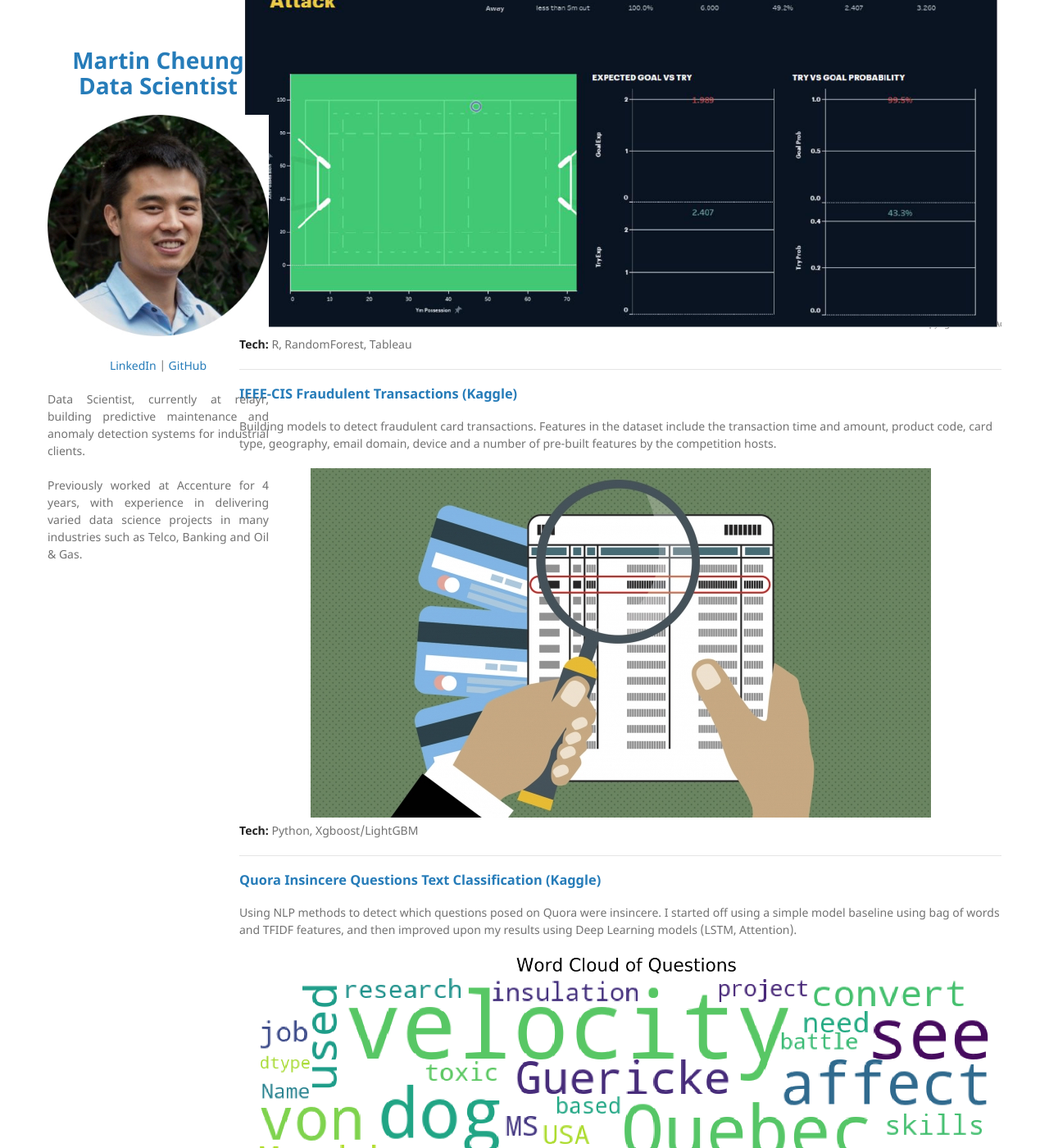
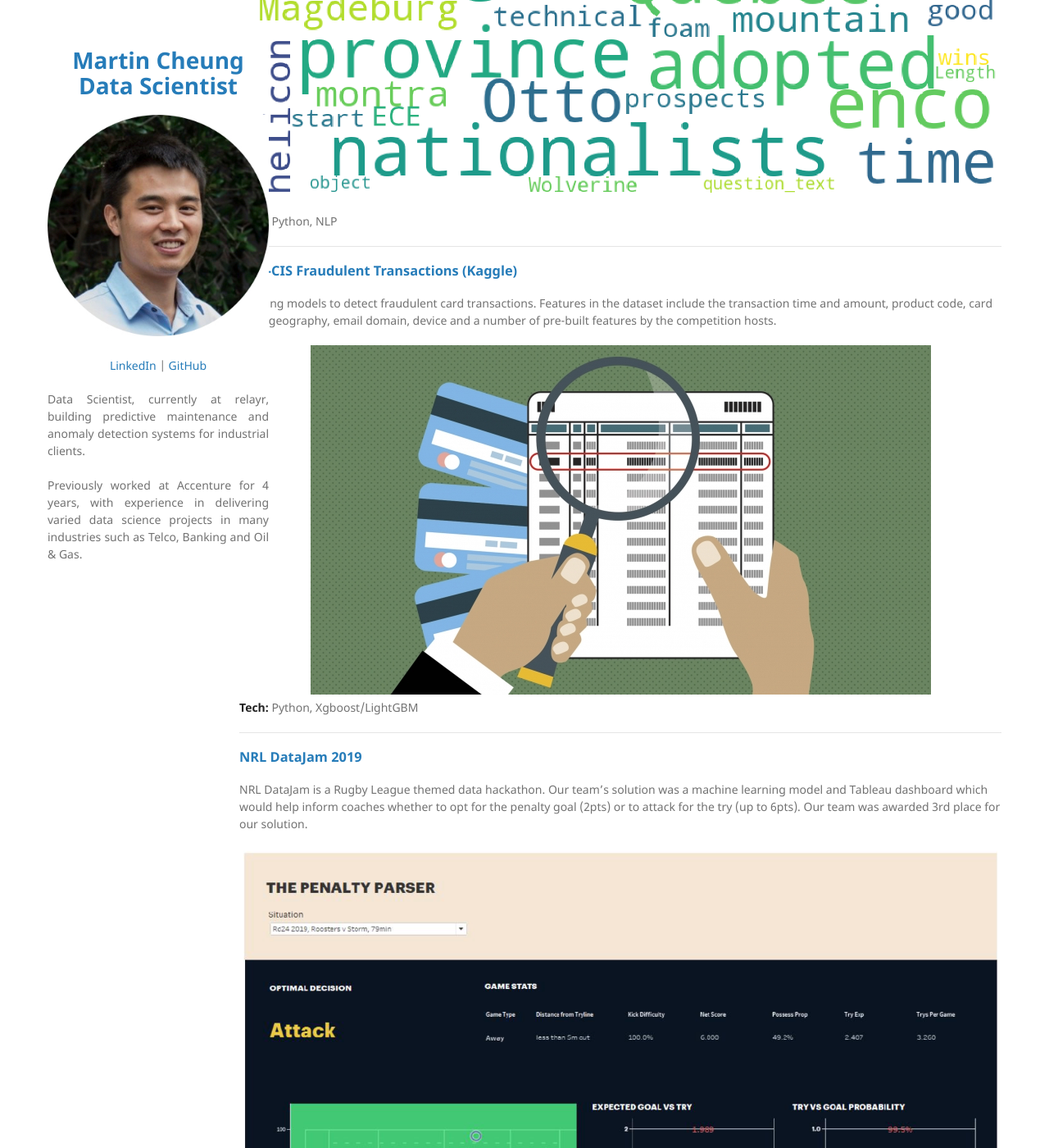
Before and after one commit to martycheung/martycheung.github.io, a Jekyll site: the page built from index.md, in a window 1280 px wide and 1400 px high, scrolled down 944 px. Shown: the whole window at 82% size. Built offline with Jekyll 4.4.1, drawn with Linux system fonts in a browser that asks for light colours; our own code applies the rules of GitHub Pages for plain Markdown files; some of the changed text lies outside the part shown.

Commit message:
Update order of projects

```diff
--- a/index.md
+++ b/index.md
@@ -12,13 +12,13 @@ A real-time facial emotion recognition app which uses your laptop's camera feed
 
 ---
 
-### [NRL DataJam 2019](https://github.com/martycheung/NRL-DataJam-2019)
+### [Quora Insincere Questions Text Classification (Kaggle)](https://github.com/martycheung/Quora-Insincere-Questions-Kaggle)
 
-NRL DataJam is a Rugby League themed data hackathon. Our team's solution was a machine learning model and Tableau dashboard which would help inform coaches whether to opt for the penalty goal (2pts) or to attack for the try (up to 6pts). Our team was awarded 3rd place for our solution.
+Using NLP methods to detect which questions posed on Quora were insincere. I started off using a simple model baseline using bag of words and TFIDF features, and then improved upon my results using Deep Learning models (LSTM, Attention).
 
-<center><img src="images/datajam_tableau.png?raw=true"/></center>
+<center><img src="images/wordcloud_quora.jpg?raw=true"/></center>
 
-**Tech:** R, RandomForest, Tableau
+**Tech:** Python, NLP
 
 ---
 
@@ -32,13 +32,13 @@ Building models to detect fraudulent card transactions. Features in the dataset
 
 ---
 
-### [Quora Insincere Questions Text Classification (Kaggle)](https://github.com/martycheung/Quora-Insincere-Questions-Kaggle)
+### [NRL DataJam 2019](https://github.com/martycheung/NRL-DataJam-2019)
 
-Using NLP methods to detect which questions posed on Quora were insincere. I started off using a simple model baseline using bag of words and TFIDF features, and then improved upon my results using Deep Learning models (LSTM, Attention).
+NRL DataJam is a Rugby League themed data hackathon. Our team's solution was a machine learning model and Tableau dashboard which would help inform coaches whether to opt for the penalty goal (2pts) or to attack for the try (up to 6pts). Our team was awarded 3rd place for our solution.
 
-<center><img src="images/wordcloud_quora.jpg?raw=true"/></center>
+<center><img src="images/datajam_tableau.png?raw=true"/></center>
 
-**Tech:** Python, NLP
+**Tech:** R, RandomForest, Tableau
 
 ---
 
```
